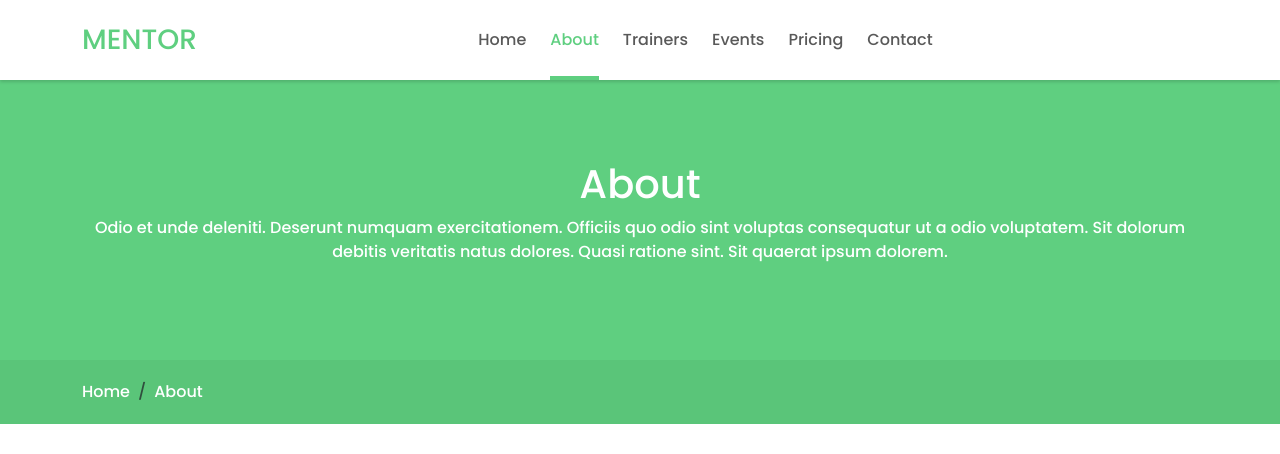
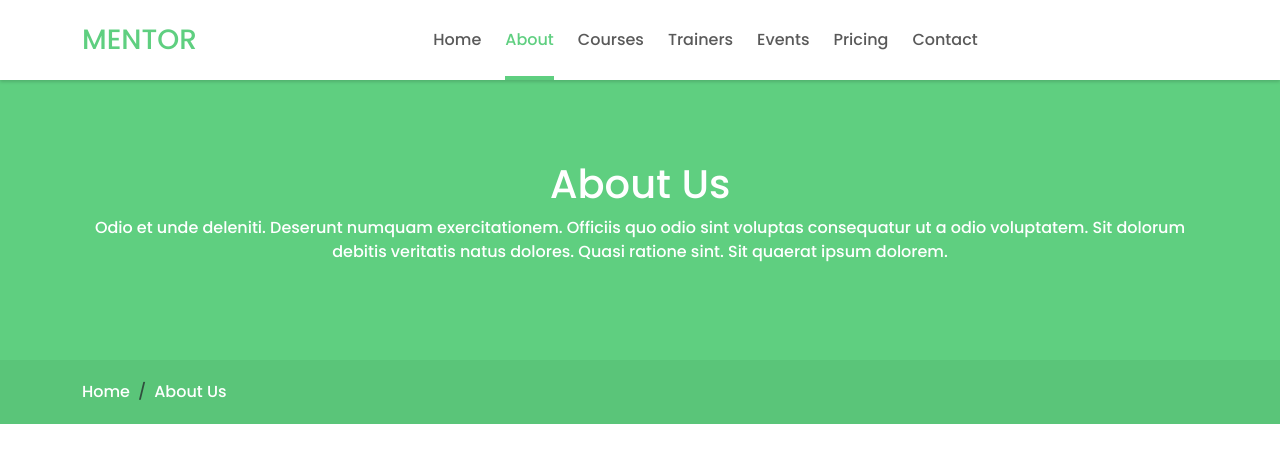
Before and after one commit to OmidM1382/React-Bootstrap-Project, a React (Vite) app: page /about in a window 1280 px wide. Shown: the top 454 px of the page. Built offline with nearby package versions, Linux system fonts and the light colour scheme.

Commit message:
Create courses page

```diff
--- a/src/components/navbar/Navbar.jsx
+++ b/src/components/navbar/Navbar.jsx
@@ -5,32 +5,30 @@ import "../../../public/css/navbar.css";
 
 const navLinks = [
   {
-    id: 1,
     href: "/",
     content: "Home",
   },
   {
-    id: 2,
     href: "/about",
     content: "About",
   },
   {
-    id: 3,
+    href: "/courses",
+    content: "Courses",
+  },
+  {
     href: "/trainers",
     content: "Trainers",
   },
   {
-    id: 4,
     href: "/events",
     content: "Events",
   },
   {
-    id: 5,
     href: "/pricing",
     content: "Pricing",
   },
   {
-    id: 6,
     href: "/contact",
     content: "Contact",
   },
@@ -61,9 +59,9 @@ const Navbar = () => {
             <NavbarBs.Toggle aria-controls="basic-navbar-nav" />
             <NavbarBs.Collapse id="basic-navbar-nav">
               <Nav>
-                {navLinks.map((navLink) => (
+                {navLinks.map((navLink, idx) => (
                   <Nav.Link
-                    key={navLink.id}
+                    key={idx}
                     as={Link}
                     to={navLink.href}
                     className={`${
--- a/src/pages/about/About.jsx
+++ b/src/pages/about/About.jsx
@@ -5,7 +5,6 @@ import About2 from "../../assets/images/about-2.jpg";
 import { useEffect } from "react";
 import Aos from "aos";
 import "aos/dist/aos.css";
-import Countssection from "../../components/countsSection/Countssection"
 import "../../../public/css/about.css";
 
 const About = () => {
@@ -15,7 +14,7 @@ const About = () => {
 
   return (
     <main>
-      <PageTitle title="About" page="About" />
+      <PageTitle title="About Us" page="About Us" />
       <section className="aboutPage_section">
         <Container>
           <Row className="g-4 flex-xl-row-reverse">
@@ -58,7 +57,6 @@ const About = () => {
           </Row>
         </Container>
       </section>
-      <Countssection />
     </main>
   );
 };
--- a/src/pages/home/Home.jsx
+++ b/src/pages/home/Home.jsx
@@ -1,9 +1,9 @@
 import HeroSection from "../../components/heroSection/HeroSection";
 import AboutSection from "../../components/aboutSection/AboutSection";
-import CountsSection from "../../components/countsSection/Countssection";
 import CoursesSection from "../../components/coursesSection/CoursesSection";
 import FeaturesSection from "../../components/featuresSection/FeaturesSection";
 import WhyUsSection from "../../components/whyUsSection/WhyUsSection";
+import CountsSection from "../../components/countsSection/CountsSection";
 import "../../../public/css/home.css";
 
 const Home = () => {
```
Also changed, not shown: src/pages/courses/Courses.jsx (added, +7 -0 lines).
